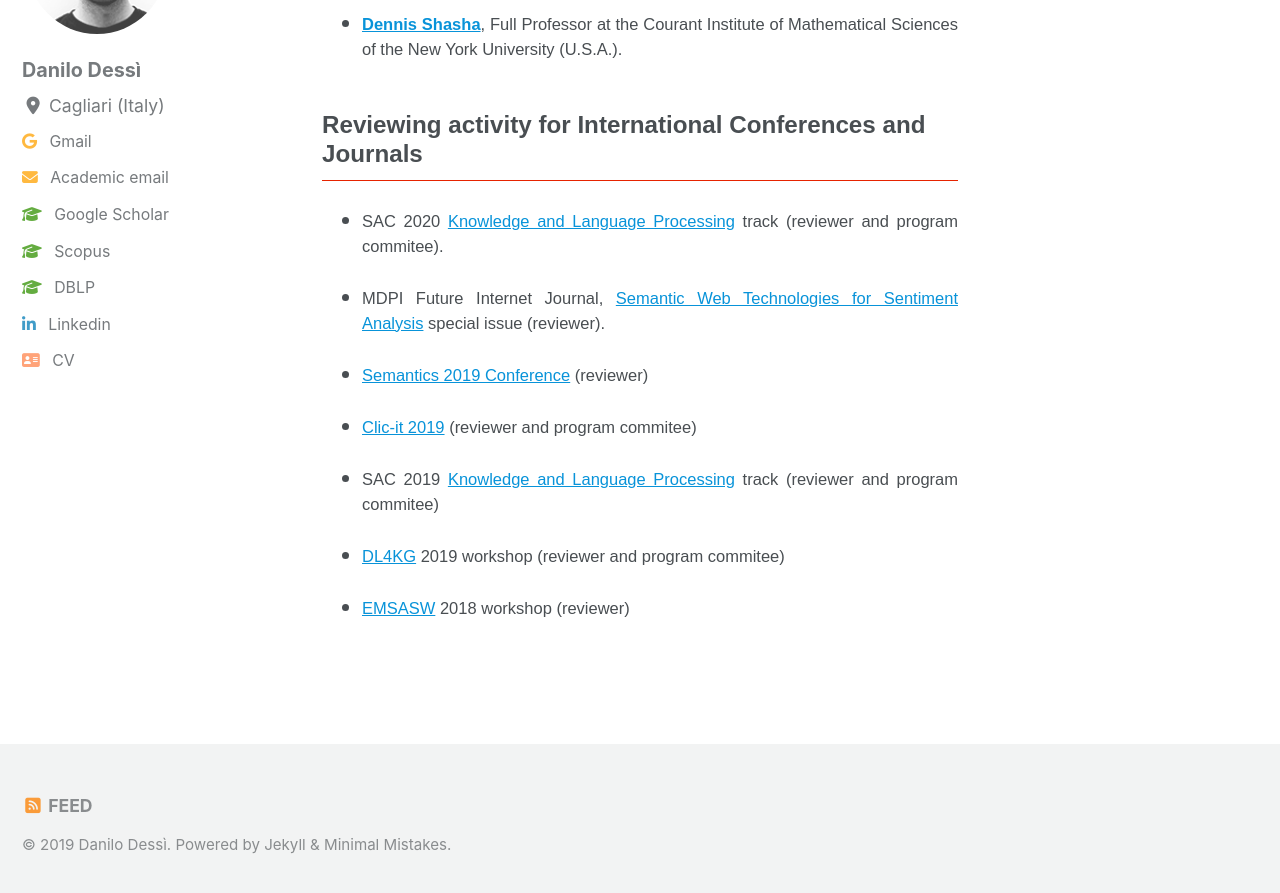
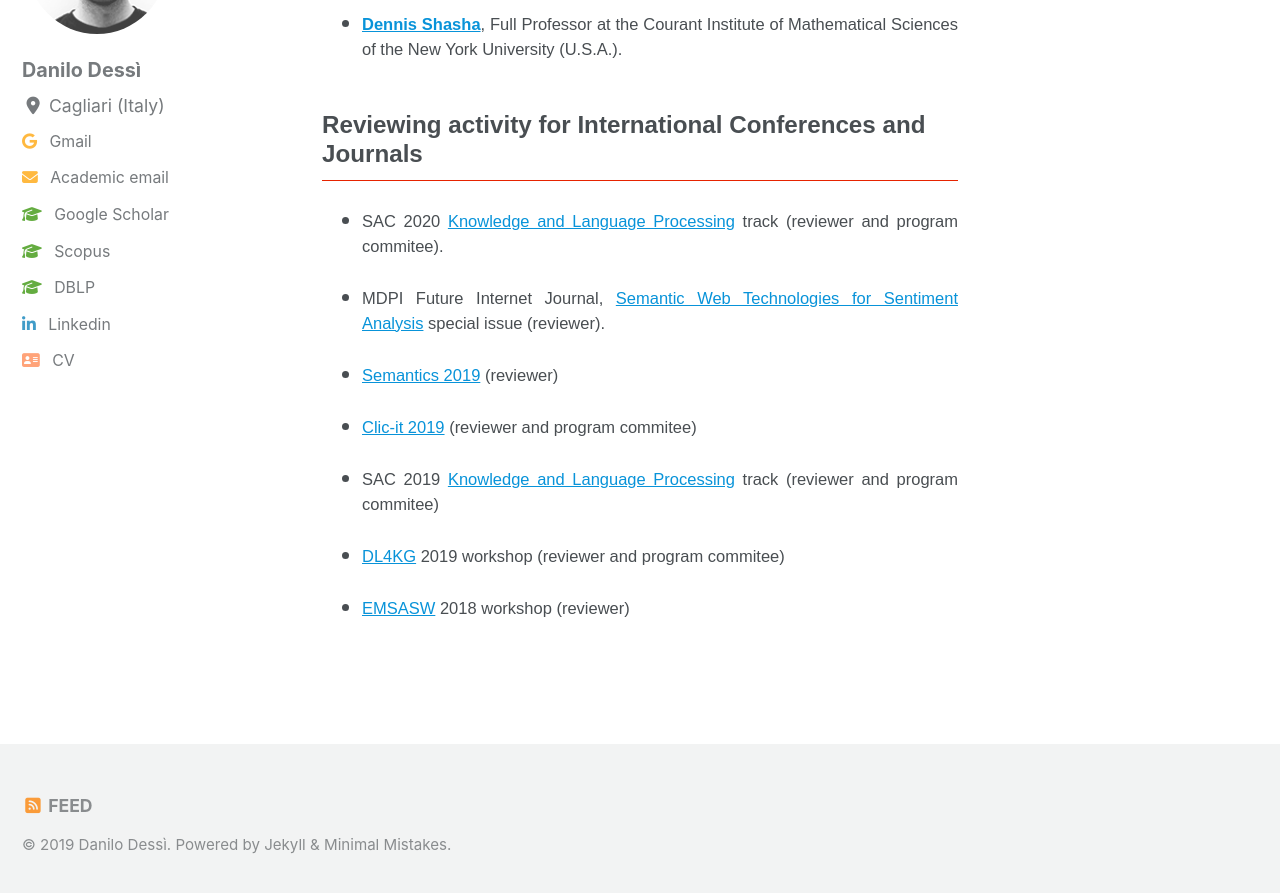
Before and after one commit to danilo-dessi/danilo-dessi.github.io, a Jekyll site: the page built from pages/collaborations.md, in a window 1280 px wide and 900 px high, scrolled down 1389 px. Shown: the top 893 px of the window. Built offline with Jekyll 4.4.1, drawn with Linux system fonts in a browser that asks for light colours; cached includes are drawn as plain includes; nearby versions of some CDN libraries.

```diff
--- a/pages/collaborations.md
+++ b/pages/collaborations.md
@@ -50,7 +50,7 @@ The **Scholarly Knowledge Modelling, Mining and sense Making (SKM<sup>3</sup>)**
 
 - MDPI Future Internet Journal, [Semantic Web Technologies for Sentiment Analysis](https://www.mdpi.com/journal/futureinternet/special_issues/Sentiment_Analysis) special issue (reviewer).
 
-- [Semantics 2019 Conference](https://2019.semantics.cc/) (reviewer)
+- [Semantics 2019](https://2019.semantics.cc/) (reviewer)
 
 - [Clic-it 2019](http://clic2019.di.uniba.it/comitato.html) (reviewer and program commitee)
 
```
